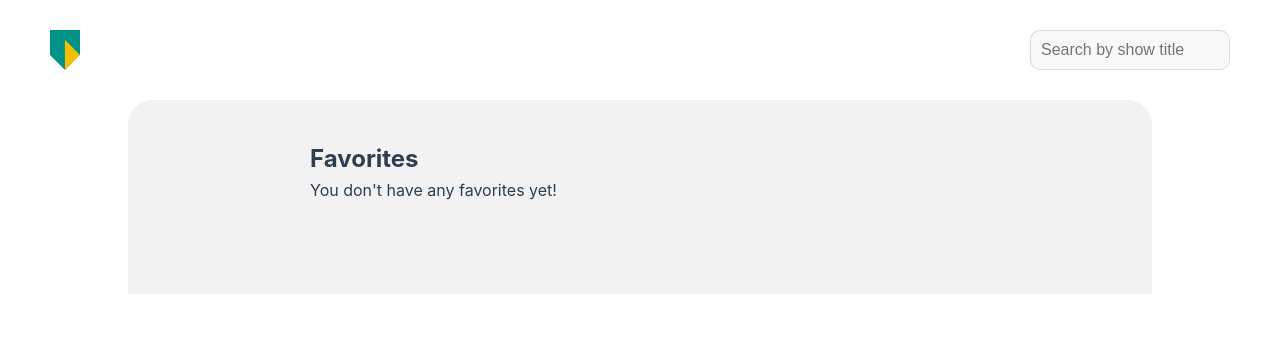
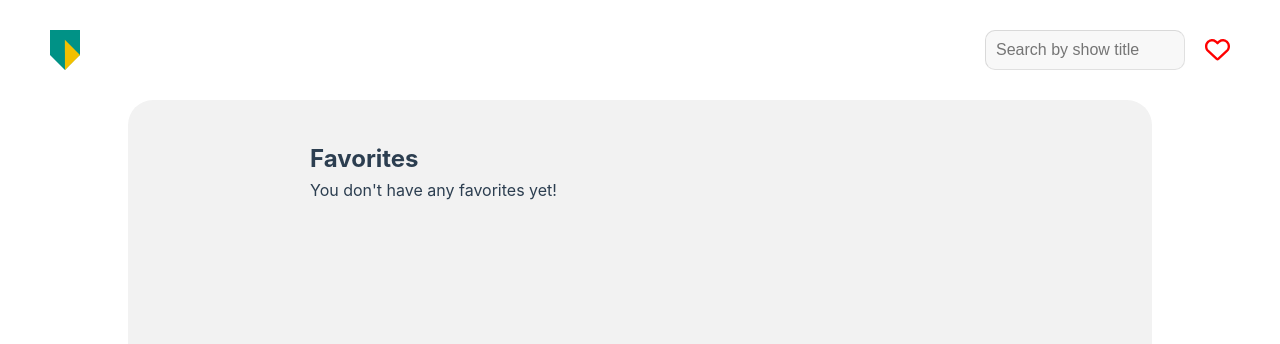
Before and after one commit to Melle-Nout/amazing-tv-maze, a Vue app: page /favorites in a window 1280 px wide. Shown: the top 344 px of the page. Built offline with nearby package versions, Linux system fonts and the light colour scheme.

Commit message:
Add favorites functionality to nav

```diff
--- a/src/components/Card.vue
+++ b/src/components/Card.vue
@@ -5,6 +5,7 @@ import { RouterLink } from 'vue-router'
 import type { Card } from '@/types/shared-props/Card'
 import { useFavorites } from '@/composables/useFavorites'
 import Image from './Image.vue'
+import FavoriteIcon from './FavoriteIcon.vue'
 
 const props = defineProps<Card>()
 
@@ -26,11 +27,13 @@ const { toggle, isPresent } = useFavorites()
       <span v-if="rating" class="card-rating">{{ rating }} ⭐</span>
     </component>
     <button
-      v-if="id && images.original"
-      @click.stop="toggle({ id, images, rating })"
+      v-if="id && (images.original || images.medium)"
+      @click="toggle({ id, images, rating })"
+      type="button"
+      aria-label="Favorite"
       class="card-favorite"
     >
-      {{ isPresent(id) ? '❤️' : '🩶' }}
+      <FavoriteIcon :is-full="isPresent(id)" />
     </button>
   </div>
 </template>
@@ -71,6 +74,7 @@ const { toggle, isPresent } = useFavorites()
 }
 
 .card-favorite {
+  display: flex;
   position: absolute;
   top: 0;
   right: 0;
--- /dev/null
+++ b/src/components/FavoriteIcon.vue
@@ -0,0 +1,27 @@
+<script setup lang="ts">
+interface Props {
+  isFull?: boolean
+}
+
+defineProps<Props>()
+</script>
+
+<template>
+  <svg v-if="isFull" xmlns="http://www.w3.org/2000/svg" viewBox="0 0 512 512" fill="red">
+    <path
+      d="M47.6 300.4L228.3 469.1c7.5 7 17.4 10.9 27.7 10.9s20.2-3.9 27.7-10.9L464.4 300.4c30.4-28.3 47.6-68 47.6-109.5v-5.8c0-69.9-50.5-129.5-119.4-141C347 36.5 300.6 51.4 268 84L256 96 244 84c-32.6-32.6-79-47.5-124.6-39.9C50.5 55.6 0 115.2 0 185.1v5.8c0 41.5 17.2 81.2 47.6 109.5z"
+    />
+  </svg>
+  <svg v-else xmlns="http://www.w3.org/2000/svg" viewBox="0 0 512 512" fill="white">
+    <path
+      d="M225.8 468.2l-2.5-2.3L48.1 303.2C17.4 274.7 0 234.7 0 192.8v-3.3c0-70.4 50-130.8 119.2-144C158.6 37.9 198.9 47 231 69.6c9 6.4 17.4 13.8 25 22.3c4.2-4.8 8.7-9.2 13.5-13.3c3.7-3.2 7.5-6.2 11.5-9c0 0 0 0 0 0C313.1 47 353.4 37.9 392.8 45.4C462 58.6 512 119.1 512 189.5v3.3c0 41.9-17.4 81.9-48.1 110.4L288.7 465.9l-2.5 2.3c-8.2 7.6-19 11.9-30.2 11.9s-22-4.2-30.2-11.9zM239.1 145c-.4-.3-.7-.7-1-1.1l-17.8-20c0 0-.1-.1-.1-.1c0 0 0 0 0 0c-23.1-25.9-58-37.7-92-31.2C81.6 101.5 48 142.1 48 189.5v3.3c0 28.5 11.9 55.8 32.8 75.2L256 430.7 431.2 268c20.9-19.4 32.8-46.7 32.8-75.2v-3.3c0-47.3-33.6-88-80.1-96.9c-34-6.5-69 5.4-92 31.2c0 0 0 0-.1 .1s0 0-.1 .1l-17.8 20c-.3 .4-.7 .7-1 1.1c-4.5 4.5-10.6 7-16.9 7s-12.4-2.5-16.9-7z"
+    />
+  </svg>
+</template>
+
+<style scoped>
+svg {
+  width: 20px;
+  height: 20px;
+}
+</style>
--- a/src/components/Navigation.vue
+++ b/src/components/Navigation.vue
@@ -2,6 +2,8 @@
 import { onMounted, ref } from 'vue'
 import { RouterLink, useRouter } from 'vue-router'
 
+import { useFavorites } from '@/composables/useFavorites'
+import FavoriteIcon from './FavoriteIcon.vue'
 import Input from './Input.vue'
 
 const router = useRouter()
@@ -13,6 +15,8 @@ function submit() {
     query: { q: query.value }
   })
 }
+
+const { hasFavorites } = useFavorites()
 
 onMounted(async () => {
   await router.isReady()
@@ -30,6 +34,7 @@ onMounted(async () => {
       <RouterLink to="/">
         <img src="../assets/icons/logo.svg" alt="ABN AMRO logo" class="logo" />
       </RouterLink>
+      <div class="right">
         <form action="/search" method="get" @submit.prevent="submit">
           <Input
             v-model="query"
@@ -38,6 +43,10 @@ onMounted(async () => {
             label-text="Search shows"
           />
         </form>
+        <RouterLink to="/favorites">
+          <FavoriteIcon :is-full="hasFavorites" class="heart" />
+        </RouterLink>
+      </div>
     </nav>
   </header>
 </template>
@@ -58,8 +67,22 @@ nav {
   margin: 15px;
 }
 
+.right {
+  display: flex;
+  flex-direction: row;
+  align-items: center;
+  gap: 10px;
+}
+
+.heart {
+  fill: red;
+  height: 20px;
+  width: 20px;
+}
+
 form {
   max-width: 200px;
+  height: 100%;
 }
 
 .logo {
@@ -70,6 +93,15 @@ form {
   nav {
     margin: 30px;
   }
+
+  .right {
+    gap: 20px;
+  }
+
+  .heart {
+    width: 25px;
+    height: 25px;
+  }
 }
 
 @media (min-width: 1024px) {
--- a/src/components/Page.vue
+++ b/src/components/Page.vue
@@ -19,6 +19,7 @@ defineProps<Props>()
 
 .page-content {
   max-width: 1024px;
+  min-height: calc(100dvh - 70px);
   padding-inline: 0;
   margin-inline: auto;
   overflow: hidden;
@@ -40,6 +41,7 @@ defineProps<Props>()
 
 @media (min-width: 1024px) {
   .page-content {
+    min-height: calc(100dvh - 100px);
     border-top-left-radius: 25px;
     border-top-right-radius: 25px;
   }
--- a/src/composables/useFavorites.ts
+++ b/src/composables/useFavorites.ts
@@ -1,9 +1,12 @@
 import type { Favorite } from '@/types/Favorite'
 import { useLocalStorage } from './useLocalStorage'
+import { computed } from 'vue'
 
 const favorites = useLocalStorage<Favorite[]>('favorites', [])
 
 export function useFavorites() {
+  const hasFavorites = computed(() => !!favorites.value.length)
+
   function add(favorite: Favorite) {
     favorites.value = [favorite, ...favorites.value]
   }
@@ -20,5 +23,5 @@ export function useFavorites() {
     isPresent(favorite.id) ? remove(favorite) : add(favorite)
   }
 
-  return { favorites, isPresent, toggle }
+  return { favorites, hasFavorites, isPresent, toggle }
 }
--- a/src/views/SearchView.vue
+++ b/src/views/SearchView.vue
@@ -52,10 +52,6 @@ const sortedShows = computed(() => {
 </template>
 
 <style scoped>
-.page-content {
-  min-height: calc(100dvh - 70px);
-}
-
 .loader {
   margin-top: 60px;
 }
@@ -69,10 +65,6 @@ const sortedShows = computed(() => {
 }
 
 @media (min-width: 1024px) {
-  .page-content {
-    min-height: calc(100dvh - 100px);
-  }
-
   .title {
     margin-top: 70px;
   }
```
Lines whose indentation alone changed are shown as unchanged.
